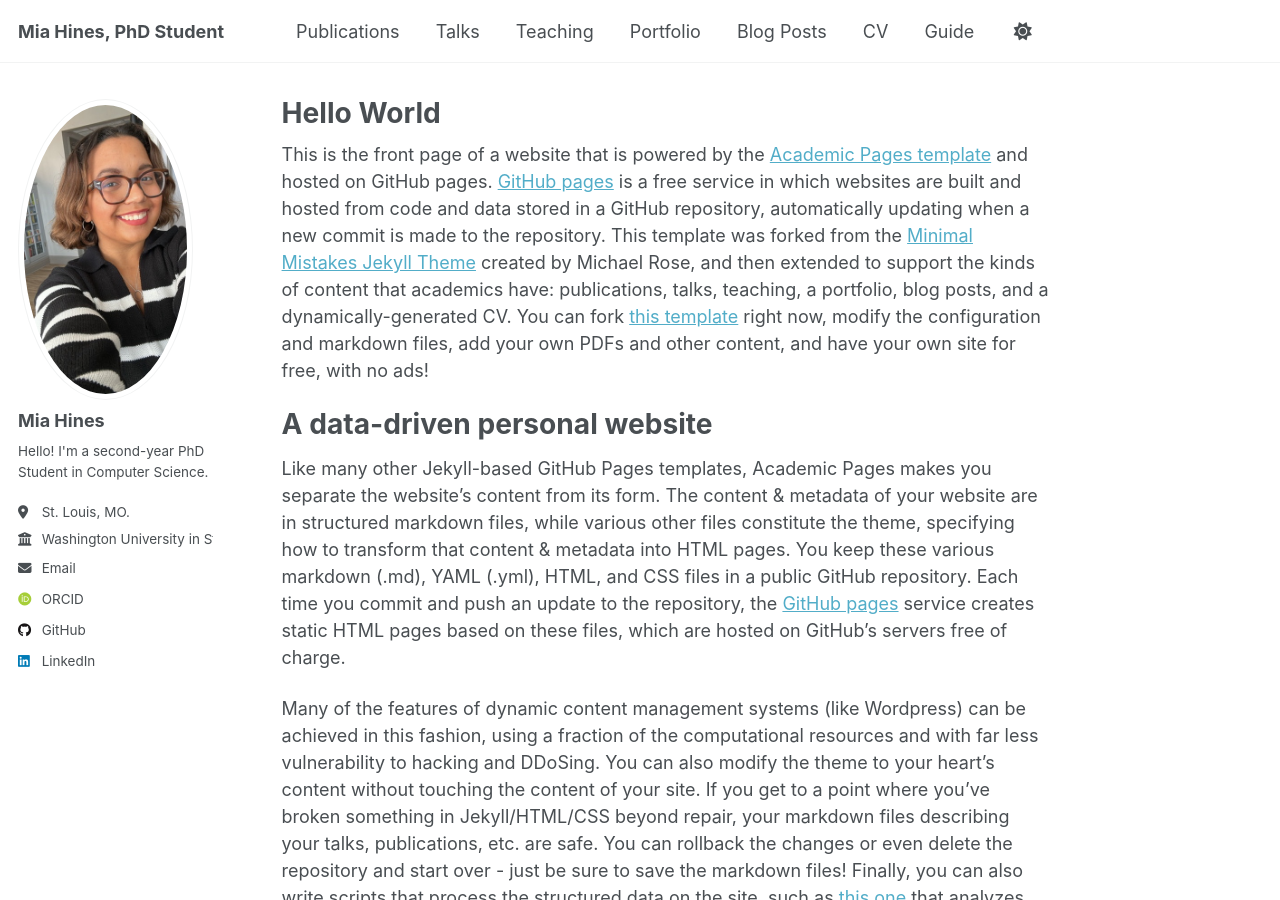
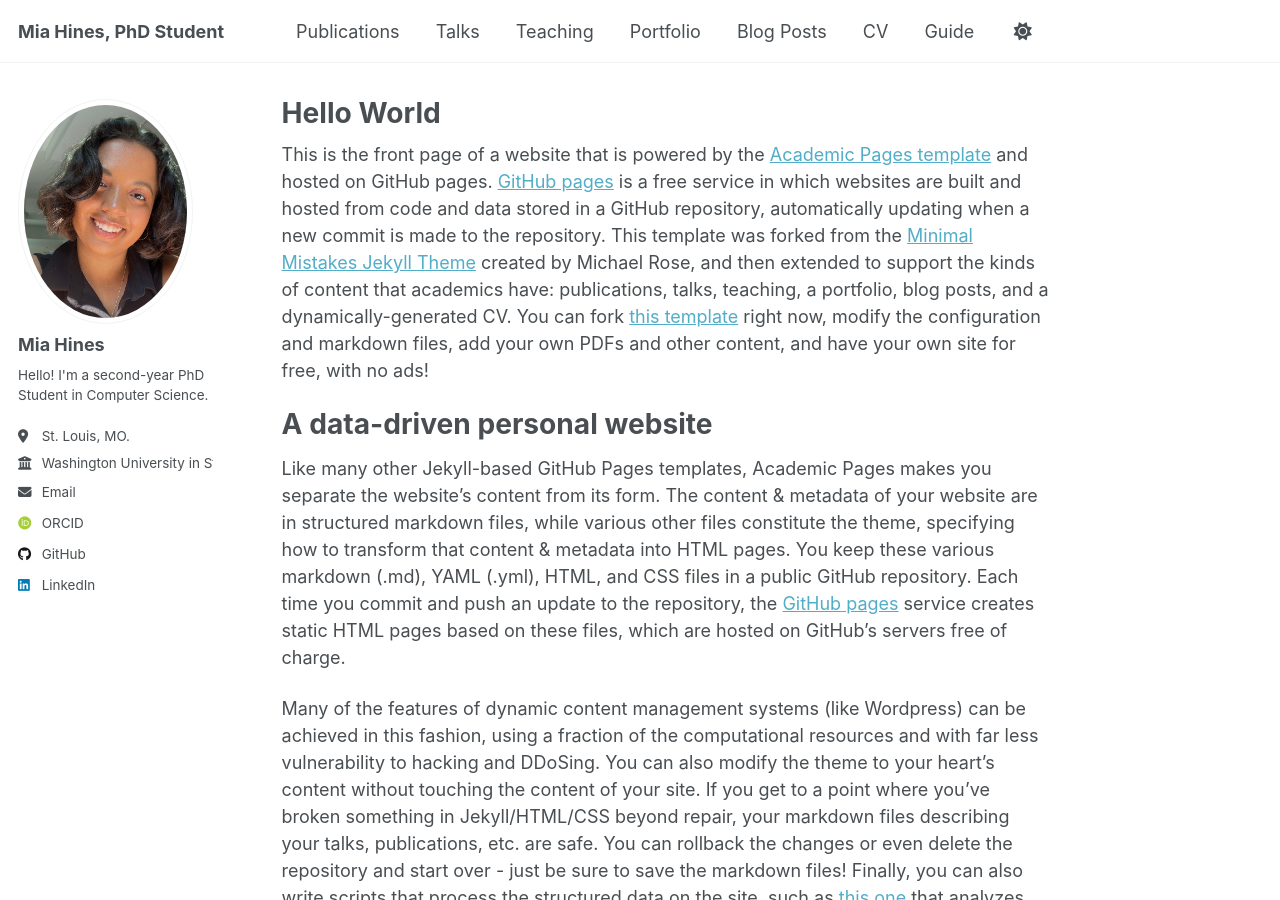
Before and after one commit to MiaHines/miahines.github.io, a Jekyll site: the page built from _pages/about.md, in a window 1280 px wide and 900 px high. Built offline with Jekyll 4.4.1, drawn with Linux system fonts in a browser that asks for light colours; some web fonts are replaced.

Commit message:
more profile photos + profile photo change

```diff
--- a/_config.yml
+++ b/_config.yml
@@ -22,7 +22,7 @@ repository               : "miahines/miahines.github.io"
 #               Additional customization can be done by editing /_includes/author-profile.html
 author:
   # Biographic information
-  avatar           : "profile1.jpeg"
+  avatar           : "profile3.jpeg"
   name             : "Mia Hines"
   pronouns         : # example: "she/her"
   bio              : "Hello! I'm a second-year PhD Student in Computer Science."
```
Also changed, not shown: images/profile1.jpeg (deleted), images/profile3.jpeg (added), images/profile4.jpeg (added), 1 other file.
